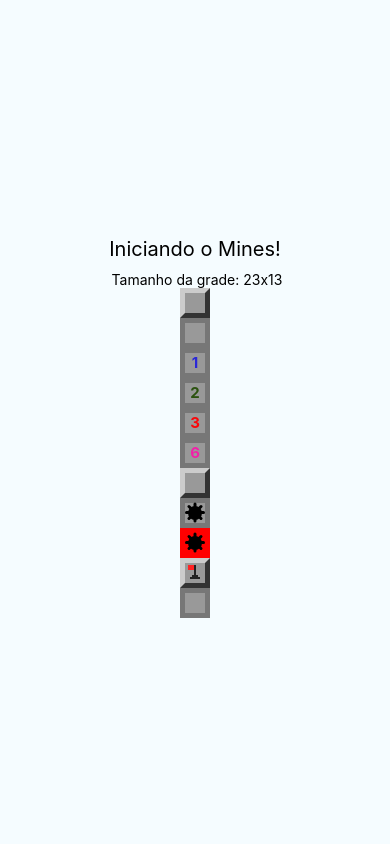
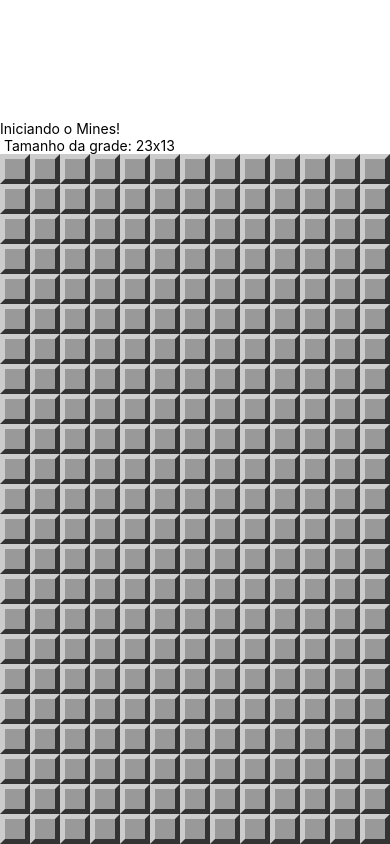
Before and after one commit to vitoriamj/campo-minado, a React Native app: screen / in a window 390 px wide. Built offline with nearby package versions, Linux system fonts and the light colour scheme.

Commit message:
Criação do componente MinedField e de funções da lógica do jogo

```diff
--- a/App.js
+++ b/App.js
@@ -1,8 +1,28 @@
 import React, {Component} from 'react';
 import {SafeAreaView, StyleSheet, Text, View} from 'react-native';
 import params from './src/params';
-import Field from './src/components/Field';
+import MinedField from './src/components/MinedField';
+import {createMinedBoard} from './src/functions';
 export default class App extends Component {
+  constructor(props) {
+    super(props);
+    this.state = this.createState();
+  }
+
+  minesAmount = () => {
+    const cols = params.getColumnsAmount();
+    const rows = params.getRowsAmount();
+    return Math.ceil(cols * rows * params.difficultLevel);
+  };
+
+  createState = () => {
+    const cols = params.getColumnsAmount();
+    const rows = params.getRowsAmount();
+    return {
+      board: createMinedBoard(rows, cols, this.minesAmount()),
+    };
+  };
+
   render() {
     return (
       <View style={styles.container}>
@@ -11,17 +31,9 @@ export default class App extends Component {
           {' '}
           Tamanho da grade: {params.getRowsAmount()}x{params.getColumnsAmount()}
         </Text>
-        <Field />
-        <Field opened />
-        <Field opened nearMines={1} />
-        <Field opened nearMines={2} />
-        <Field opened nearMines={3} />
-        <Field opened nearMines={6} />
-        <Field mined />
-        <Field mined opened />
-        <Field mined opened exploded />
-        <Field flagged />
-        <Field flagged opened />
+        <View style={styles.board}>
+          <MinedField board={this.state.board} />
+        </View>
       </View>
     );
   }
@@ -30,14 +42,10 @@ export default class App extends Component {
 const styles = StyleSheet.create({
   container: {
     flex: 1,
-    justifyContent: 'center',
+    justifyContent: 'flex-end',
+  },
+  board: {
     alignItems: 'center',
-    backgroundColor: '#F5FCFF',
+    backgroundColor: '#AAA',
   },
-  welcome: {
-    fontSize: 20,
-    textAlign: 'center',
-    margin: 10,
-  },
-  instructions: {},
 });
--- a/src/components/MinedField.js
+++ b/src/components/MinedField.js
@@ -0,0 +1,24 @@
+import React from 'react';
+import {View, StyleSheet} from 'react-native';
+import Field from './Field';
+
+export default props => {
+  //matriz que dentro tem os objetos que mapeiam os atributos de field para uma matriz que tem elementos JSX, elementos componentes do tipo Field
+  const rows = props.board.map((row, r) => {
+    const columns = row.map((field, c) => {
+      return <Field {...field} key={c} />;
+    });
+    return (
+      <View key={r} style={{flexDirection: 'row'}}>
+        {columns}
+      </View>
+    );
+  });
+  return <View style={styles.container}>{rows}</View>;
+};
+
+const styles = StyleSheet.create({
+  container: {
+    backgroundColor: '#EEE',
+  },
+});
--- a/src/functions.js
+++ b/src/functions.js
@@ -25,22 +25,99 @@ const spreadMines = (board, minesAmount) => {
   const rows = board.length;
   const columns = board[0].length;
   let minesPlanted = 0;
-  while(minesPlanted < minesAmount) {
+  while (minesPlanted < minesAmount) {
     // linha selecionada
-    const rowSel: parseInt(Math.random() * rows, 10)
-    const columnSel: parseInt(Math.random() * columns, 10)
+    const rowSel = parseInt(Math.random() * rows, 10);
+    const columnSel = parseInt(Math.random() * columns, 10);
 
-    if(!board[rowSel][columnSel].mined) {
-      board[rowSel][columnSel].mined = true
-      minesPlanted++
+    if (!board[rowSel][columnSel].mined) {
+      board[rowSel][columnSel].mined = true;
+      minesPlanted++;
     }
   }
 };
 
 const createMinedBoard = (rows, columns, minesAmount) => {
-  const board = createBoard(rows, columns)
-  spreadMines(board, minesAmount)
-  return board
-}
+  const board = createBoard(rows, columns);
+  spreadMines(board, minesAmount);
+  return board;
+};
 
-export {createMinedBoard}
+const cloneBoard = board => {
+  return board.map(rows => {
+    return rows.map(field => {
+      return {...field};
+    });
+  });
+};
+
+const getNeighbors = (board, row, column) => {
+  const neighbors = [];
+  const rows = [row - 1, row, row + 1];
+  const columns = [column - 1, column, column + 1];
+  //excluir o campo selecionado e os campos que estão fora da matriz
+  rows.forEach(r => {
+    columns.forEach(c => {
+      const different = r !== row || c !== column;
+      const validRow = r >= 0 && r < board.length;
+      //board[0] porque pela primeira linha dá para ver a quantidade de colunas
+      const validColumn = c >= 0 && c < board[0].length;
+      if (different && validRow && validColumn) {
+        neighbors.push(board[r][c]);
+      }
+    });
+  });
+  return neighbors;
+};
+
+const safeNeighborhood = (board, row, column) => {
+  // se o vizinho tiver minado, a função não executa, pois a vizinhança não está segura
+  const safes = (result, neighbor) => result && !neighbor.mined;
+  return getNeighbors(board, row, column).reduce(safes, true);
+};
+
+const openField = (board, row, column) => {
+  const field = board[row][column];
+  if (!field.opened) {
+    field.opened = true;
+    if (field.mined) {
+      field.exploded = true;
+    } else if (safeNeighborhood(board, row, column)) {
+      getNeighbors(board, row, column).forEach(n =>
+        openField(board, n.row, n.column),
+      );
+    } else {
+      const neighbors = getNeighbors(board, row, column);
+      field.nearMines = neighbors.filter(n => n.mined).length;
+    }
+  }
+};
+
+//método para percorrer todos os campos como se fosse um array
+const fields = board => [].concat(...board); //vai juntar todos os campos em um array de forma linear
+
+//saber se o jogo terminou ou não de acordo com que se houve ou não explosão
+const hadExplosion = board =>
+  fields(board).filter(field => field.exploded).length > 0;
+
+// o usuário só ganha o jogo se não tiver nenhum campo pendente = não tem mina e está fechado (usuário ainda não abriu) ou um campo que está minado mas não foi marcado com a flag
+
+const pendding = field =>
+  (field.mined && field.flagged) || (!field.mined && !field.opened);
+
+const wonGame = board => fields(board).filter(pendding).length === 0;
+
+//logo após o usuário clicar em uma mina e perder o jogo, todas as minas serão mostradas
+const showMines = board =>
+  fields(board)
+    .filter(field => field.mined)
+    .forEach(field => (field.opened = true));
+
+export {
+  createMinedBoard,
+  cloneBoard,
+  openField,
+  hadExplosion,
+  wonGame,
+  showMines,
+};
```
